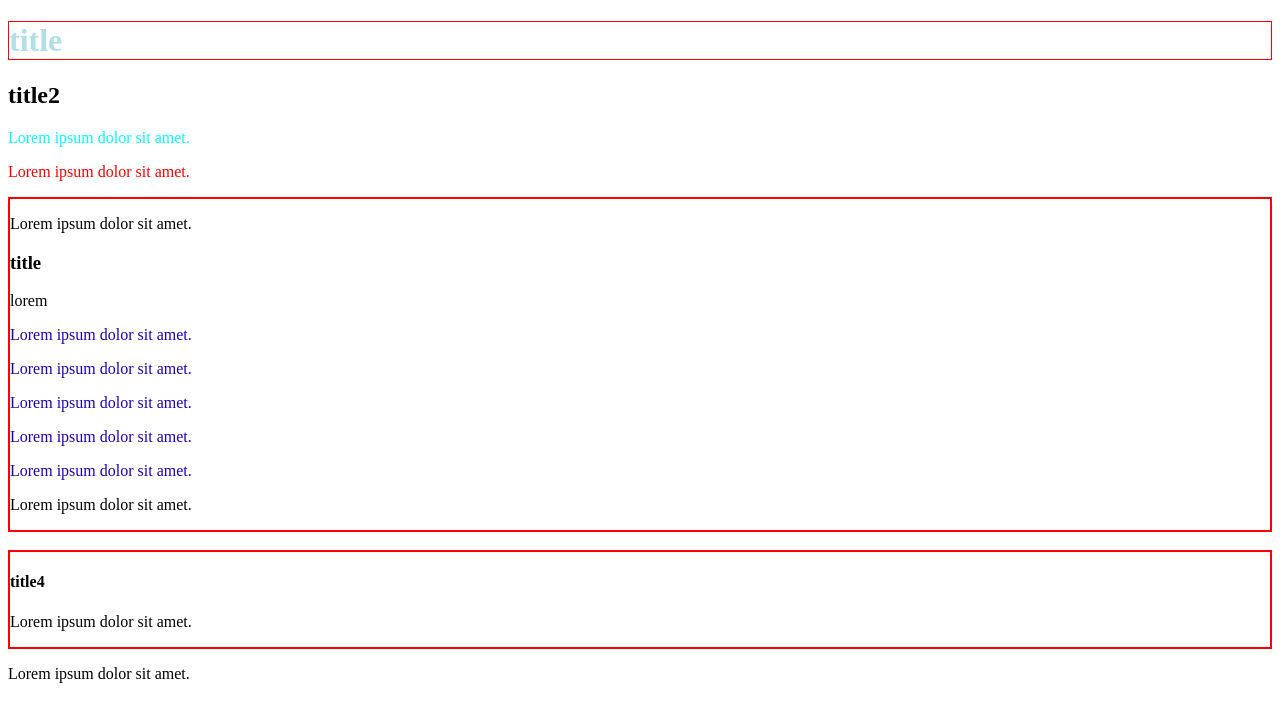
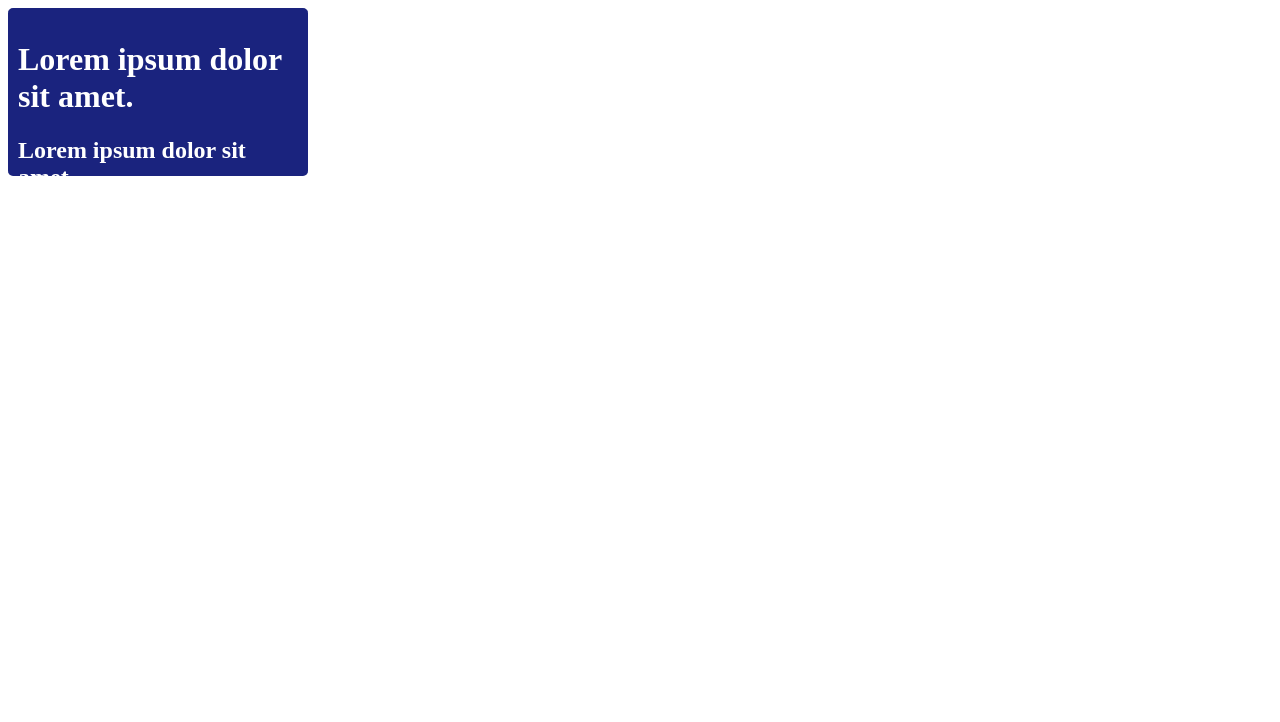
Before and after one commit to adel-nodehi/CSS-1-1, a plain HTML site: page index.html in a window 1280 px wide. Drawn offline with Linux system fonts and the light colour scheme.

Commit message:
box-model box-sizing

```diff
--- a/index.html
+++ b/index.html
@@ -10,37 +10,9 @@
     <style></style>
   </head>
   <body>
-    <h1 class="ye-esmi">title</h1>
-    <h2 class="ye-esmi">title2</h2>
-
-    <p id="p-tag">Lorem ipsum dolor sit amet.</p>
-
-    <p style="color: red">Lorem ipsum dolor sit amet.</p>
-
-    <section class="mysection">
-      <div class="mydiv">
-        <p>Lorem ipsum dolor sit amet.</p>
-        <h3>title</h3>
-        <span>lorem</span>
-        <p>Lorem ipsum dolor sit amet.</p>
-        <p>Lorem ipsum dolor sit amet.</p>
-        <p>Lorem ipsum dolor sit amet.</p>
-        <p>Lorem ipsum dolor sit amet.</p>
-        <p>Lorem ipsum dolor sit amet.</p>
-
-        <div>
-          <p>Lorem ipsum dolor sit amet.</p>
-        </div>
-      </div>
-
-      <br />
-
-      <div>
-        <h4>title4</h4>
-        <p>Lorem ipsum dolor sit amet.</p>
-      </div>
-    </section>
-
-    <div><p>Lorem ipsum dolor sit amet.</p></div>
+    <div class="box">
+      <h1>Lorem ipsum dolor sit amet.</h1>
+      <h2>Lorem ipsum dolor sit amet.</h2>
+    </div>
   </body>
 </html>
--- a/styles/style.css
+++ b/styles/style.css
@@ -1,63 +1,27 @@
-/* element */
-
-h1 {
-  color: red;
-  border: 1px solid red;
+* {
+  box-sizing: border-box;
 }
 
-/* class */
+.box {
+  /* width: 300px; */
+  /* max-width: fit-content; */
+  max-width: 300px;
+  height: 168px;
 
-/* .ye-esmi {
-  color: powderblue;
-} */
+  color: #fff;
+  background-color: #1a237e;
 
-/* id */
+  border-top: 2px solid #1a237e;
+  border-bottom: 2px solid #1a237e;
+  border-radius: 5px;
 
-#p-tag {
-  color: aqua;
+  /* margin: 20px 40px 50px 60px; */
+  /* margin: 0 auto; */
+
+  padding: 10px;
 }
 
-/* universal */
-
-* {
-  /* border: 1px solid red; */
-}
-
-/* grouping */
-
 /* h1,
-.text,
-#id {
-  color: red;
-  border: 1px solid red;
+h2 {
+  margin: 50px;
 } */
-
-/* and selector */
-
-h1.ye-esmi {
-  color: powderblue;
-}
-
-/* element element */
-
-/* .mysection div {
-  border: 2px solid red;
-} */
-
-/*  element > element  */
-
-.mysection > div {
-  border: 2px solid red;
-}
-
-/*  element + element  */
-
-/* h3 + p {
-  color: rgb(29, 0, 191);
-} */
-
-/*  element ~ element  */
-
-h3 ~ p {
-  color: rgb(29, 0, 191);
-}
```
